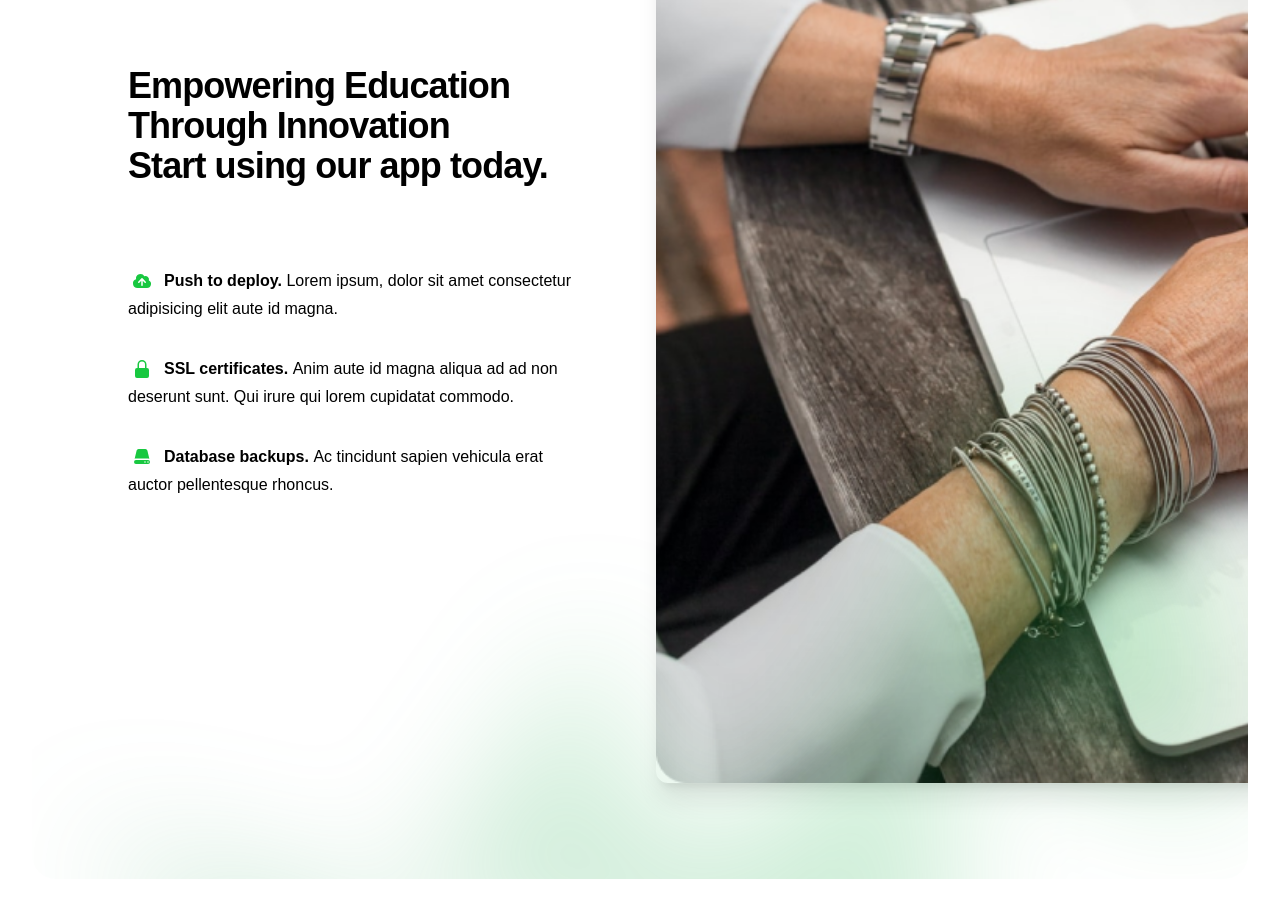
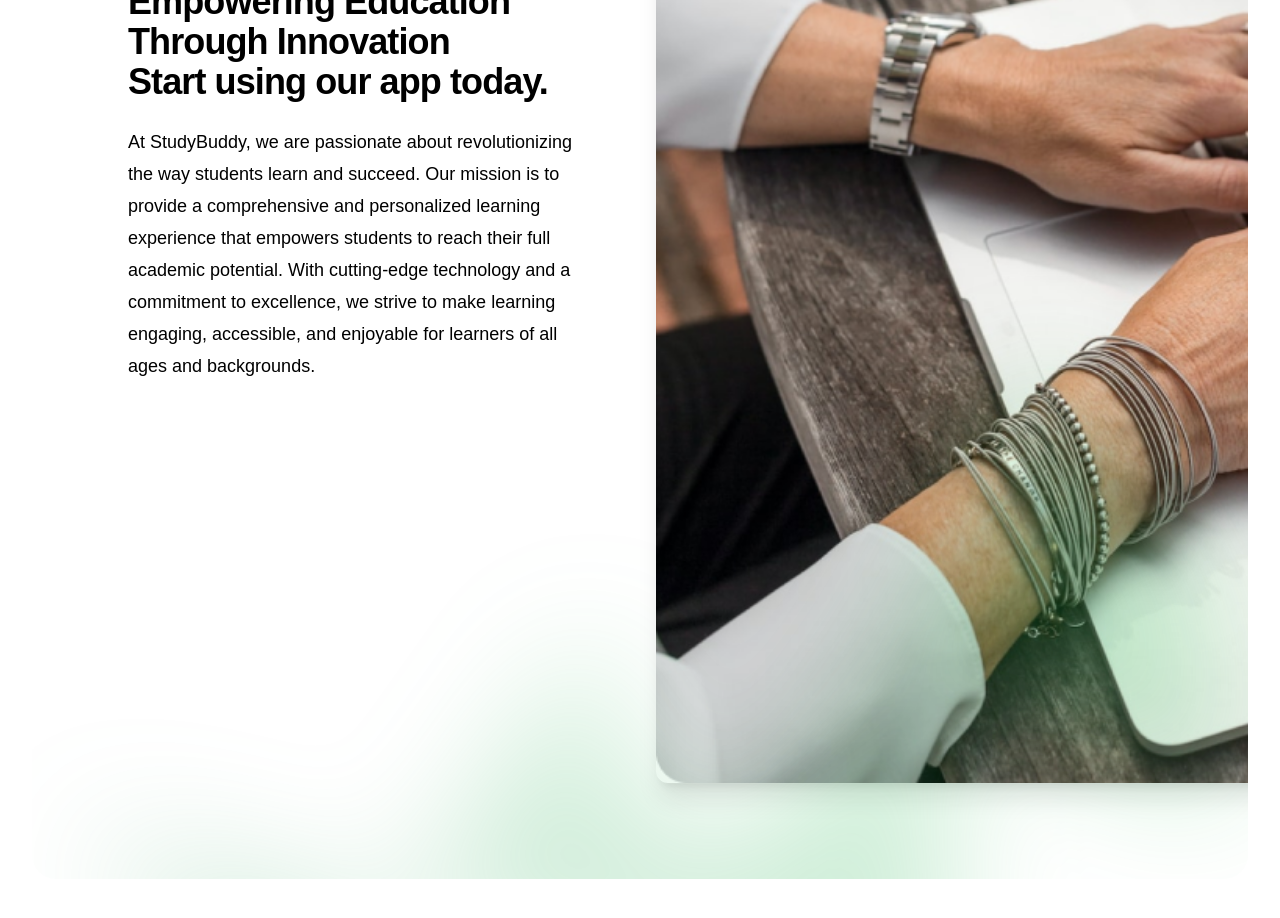
Before and after one commit to abed-obaah/studybuddy, a React (Vite) app: page / in a window 1280 px wide. Shown: the part 1640-2558 px from the top of the page. Built offline with nearby package versions, Linux system fonts and the light colour scheme.

Commit message:
Update Home.jsx

```diff
--- a/src/Components/Home.jsx
+++ b/src/Components/Home.jsx
@@ -465,10 +465,9 @@ export default function Example() {
                   <br />
                   Start using our app today.
                 </h2>
-{/*                 <p className="mt-6 text-lg leading-8 text-black ">
-                  Ac euismod vel sit maecenas id pellentesque eu sed consectetur. Malesuada adipiscing sagittis vel
-                  nulla. Ac euismod vel sit maecenas.
-                </p> */}
+                <p className="mt-6 text-lg leading-8 text-black ">
+                 At StudyBuddy, we are passionate about revolutionizing the way students learn and succeed. Our mission is to provide a comprehensive and personalized learning experience that empowers students to reach their full academic potential. With cutting-edge technology and a commitment to excellence, we strive to make learning engaging, accessible, and enjoyable for learners of all ages and backgrounds.
+                </p>
               </div>
               <img
                 src={frame}
@@ -477,7 +476,7 @@ export default function Example() {
                 width={432}
                 height={442}
               />
-              <div className="max-w-xl lg:row-start-3 lg:mt-10 lg:max-w-md lg:border-t lg:border-white/10 lg:pt-10">
+{/*               <div className="max-w-xl lg:row-start-3 lg:mt-10 lg:max-w-md lg:border-t lg:border-white/10 lg:pt-10">
                 <dl className="max-w-xl space-y-8 text-base leading-7 text-black  lg:max-w-none">
                   {primaryFeatures.map((feature) => (
                     <div key={feature.name} className="relative">
@@ -489,7 +488,7 @@ export default function Example() {
                     </div>
                   ))}
                 </dl>
-              </div>
+              </div> */}
             </div>
             <div
               className="pointer-events-none absolute left-12 top-1/2 -z-10 -translate-y-1/2 transform-gpu blur-3xl lg:bottom-[-12rem] lg:top-auto lg:translate-y-0 lg:transform-gpu"
```
